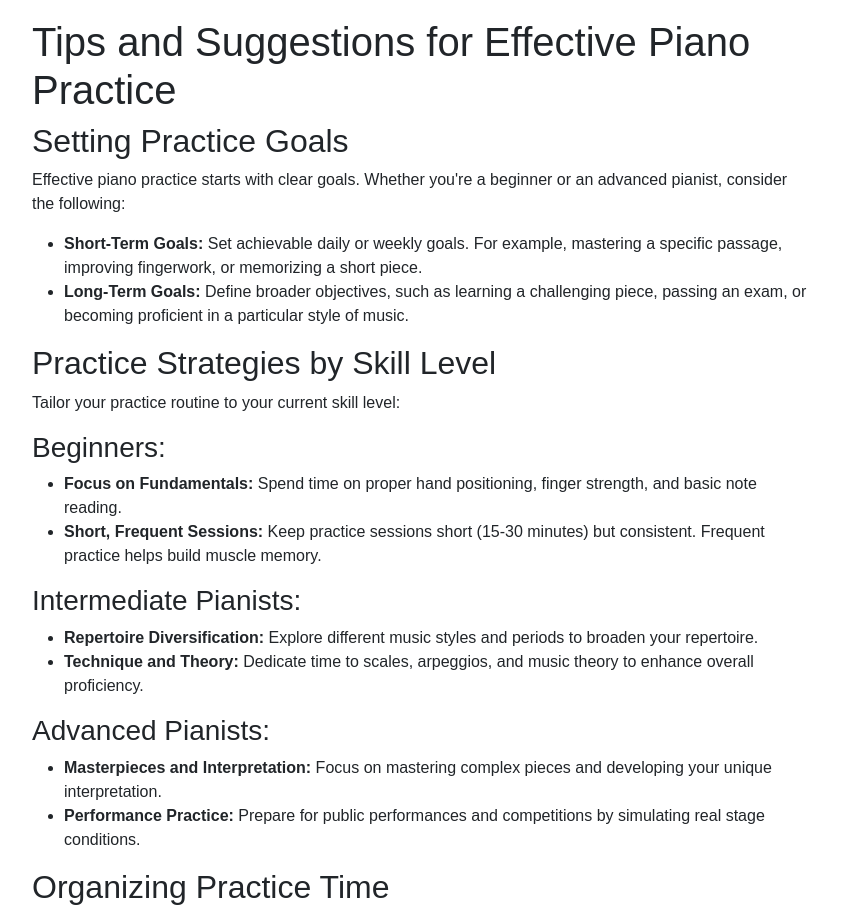
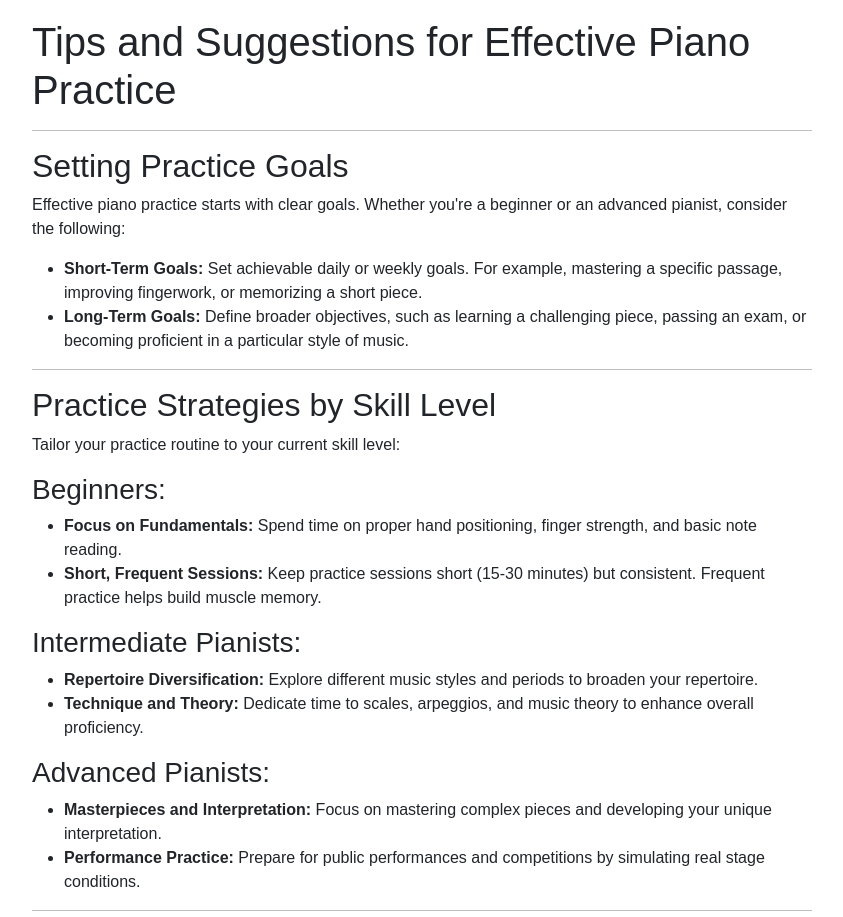
Before and after one commit to bostonbachexchange/first-lesson, a React (Create React App) app: page /practice in a window 1280 px wide. Shown: the part 60-977 px from the top of the page, without its empty margins (218-1061 px from the left). Built offline with nearby package versions, Linux system fonts and the light colour scheme.

Commit message:
hr lines

```diff
--- a/src/components/PracticeAmount.js
+++ b/src/components/PracticeAmount.js
@@ -1,11 +1,10 @@
 import React from 'react';
-import PieChart from './PieChart';
 const PracticeAmount = () => {
 
   return (
     <div className='containerStyle fade-in'>
-      {/* <PieChart></PieChart> */}
       <h1>Tips and Suggestions for Effective Piano Practice</h1>
+      <hr style={{color: 'black', fontSize: "5px"}}></hr>
 
       <h2>Setting Practice Goals</h2>
       <p>
@@ -24,6 +23,7 @@ const PracticeAmount = () => {
           in a particular style of music.
         </li>
       </ul>
+      <hr style={{color: 'black', fontSize: "5px"}}></hr>
 
       <h2>Practice Strategies by Skill Level</h2>
       <p>
@@ -66,6 +66,7 @@ const PracticeAmount = () => {
           and competitions by simulating real stage conditions.
         </li>
       </ul>
+      <hr style={{color: 'black', fontSize: "5px"}}></hr>
 
       <h2>Organizing Practice Time</h2>
       <p>
```
Also changed, not shown: package.json (+8 -2 lines), 1 other file (tests, documents, lock files or other folders).
